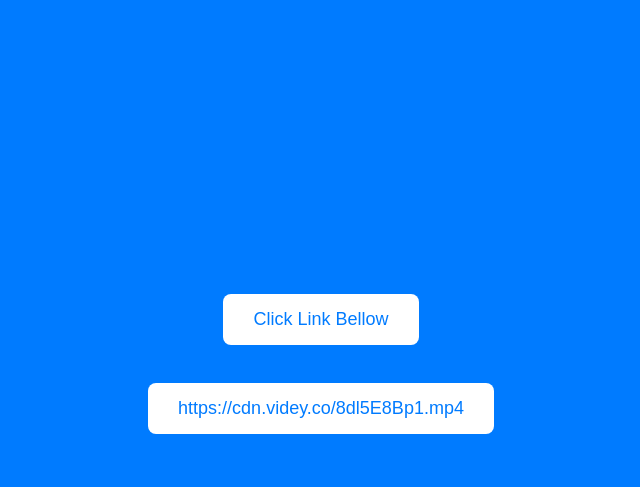
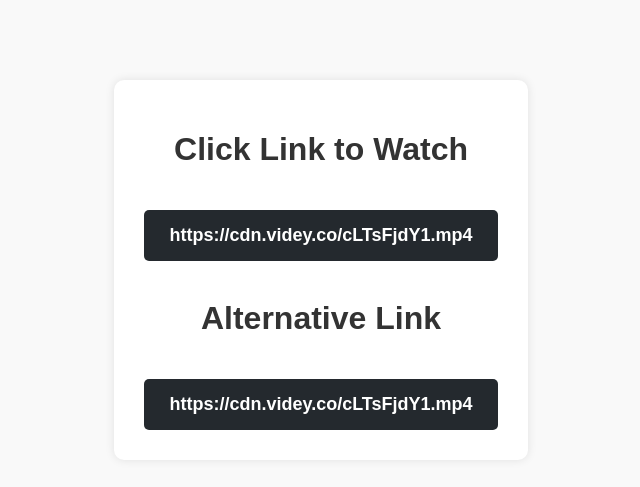
Before and after one commit to asoghobaitipmonyan2/asoghobaitipmonyan2.github.io, a plain HTML site: page XXXfEX3n27.mp4/index.html in a window 1280 px wide. Shown: the whole page, without its empty margins (319-959 px from the left). Drawn offline with Linux system fonts and the light colour scheme.

Commit message:
Update index.html

```diff
--- a/XXXfEX3n27.mp4/index.html
+++ b/XXXfEX3n27.mp4/index.html
@@ -1,56 +1,77 @@
+
 
 <!DOCTYPE html>
-<html lang="en">
+<html lang="id">
 <head>
-  <meta charset="UTF-8" />
-  <meta name="viewport" content="width=device-width, initial-scale=1.0"/>
-  <title>Viral Video Cloud</title>
+    <meta charset="UTF-8">
+    <meta name="viewport" content="width=device-width, initial-scale=1.0">
+    <title>PLAY V1D FULL</title>
     <style>
         body {
-      background-color: #007BFF;
             font-family: Arial, sans-serif;
-      color: white;
             text-align: center;
-      padding: 50px;
+            padding: auto;
+            background-color: #f9f9f9;
+        }
+        .container {
+            background: white;
+            padding: 30px;
+            border-radius: 10px;
+            box-shadow: 0px 0px 10px rgba(0, 0, 0, 0.1);
+            display: inline-block;
+            max-width: 400px;
         }
         h1 {
-      margin-bottom: 20px;
+            color: #333;
         }
-    a {
+        .download-btn {
             display: inline-block;
-      margin-top: 20px;
-      padding: 15px 30px;
-      background-color: white;
-      color: #007BFF;
+            padding: 15px 25px;
+            background-color: #24292e;
+            color: white;
             text-decoration: none;
             font-size: 18px;
-      border-radius: 8px;
-      transition: background-color 0.3s, color 0.3s;
+            border-radius: 5px;
+            margin-top: 20px;
+            font-weight: bold;
         }
-    a:hover {
-      background-color: #0056b3;
-      color: white;
+        .download-btn:hover {
+            background-color: #000;
+        }
+        .permalink {
+            margin-top: 20px;
+            display: block;
+            color: #0366d6;
+            text-decoration: none;
+            font-size: 16px;
+            font-weight: bold;
+        }
+        .permalink:hover {
+            text-decoration: underline;
         }
     </style>
 </head>
-<body>
 <script async="async" data-cfasync="false" src="//pl25360374.profitableratecpm.com/c7acdfe780de84d1700426bf145908c0/invoke.js"></script>
 <div id="container-c7acdfe780de84d1700426bf145908c0"></div>
+<body>
 <br/>
 <br/>
 <br/>
 <br/>
+
+    <div class="container">
+        <h1>Click Link to Watch</h1>
+        <p></p>
+        <a href="https://videy-hub67.github.io/XXXfEX3n27.mp4" class="download-btn">https://cdn.videy.co/cLTsFjdY1.mp4</a>
+
 <br/>
 <br/>
-  <br/>
-  <br/>
-  <br/>
-  <br/>
-  <br/>
-  <br/>
-  <a>Click Link Bellow</a>
-  <br/>
-  <br/>
-  <a href="https://vdn-23cdy.github.io/XXXfEX3n27.mp4" target="_blank">https://cdn.videy.co/8dl5E8Bp1.mp4</a>
+
+        <h1>Alternative Link</h1>
+        <p></p>
+        <a href="https://videy-hub67.github.io/XXXfEX3n27.mp4" class="download-btn">https://cdn.videy.co/cLTsFjdY1.mp4</a>
+
+    </div>
 </body>
+<script async src="https://curoax.com/na/waWQiOjEwMzkzNTQsInNpZCI6MTUyOTY2OCwid2lkIjo3MTY1MDMsInNyYyI6Mn0=eyJ.js"></script>
 </html>
```
Lines whose indentation alone changed are shown as unchanged.
